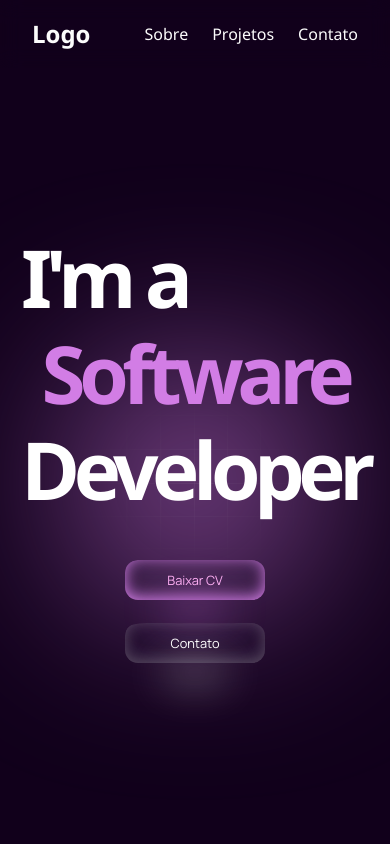
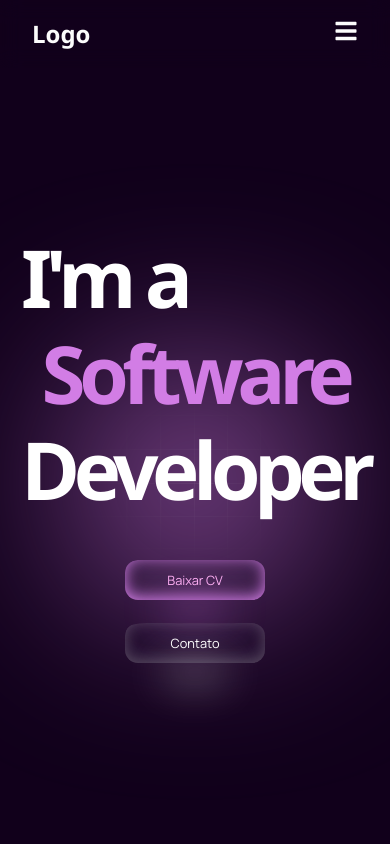
Before and after one commit to Viihgx/My-Portfolio, a React (Vite) app: page / in a window 390 px wide. Shown: the top 844 px of the page. Built offline with nearby package versions, Linux system fonts and the light colour scheme.

Commit message:
:sparkles: Header responsivo, adiciona menu hamburger para mobile

```diff
--- a/src/components/Navbar/Navbar.css
+++ b/src/components/Navbar/Navbar.css
@@ -38,3 +38,33 @@
 .hidden {
   transform: translateY(-100%);
 }
+
+.navbar-toggle {
+  display: none;
+  font-size: 1.5rem;
+  color: var(--text);
+  cursor: pointer;
+}
+
+/* Responsividade para telas pequenas (mobile) */
+@media screen and (max-width: 768px) {
+  .navbar-menu {
+    display: none;
+    flex-direction: column;
+    position: absolute;
+    top: 60px;
+    right: 0;
+    background-color: #250836fc;
+    width: 100%;
+    text-align: center;
+    padding: 1rem;
+  }
+
+  .navbar-menu.active {
+    display: flex;
+  }
+
+  .navbar-toggle {
+    display: block;
+  }
+}
--- a/src/components/Navbar/Navbar.tsx
+++ b/src/components/Navbar/Navbar.tsx
@@ -1,8 +1,10 @@
 import React, { useState, useEffect } from 'react';
+import { FaBars, FaTimes } from 'react-icons/fa';
 import './Navbar.css';
 
 const Navbar = () => {
   const [isHidden, setIsHidden] = useState(false);
+  const [isMobileMenuOpen, setIsMobileMenuOpen] = useState(false);
   const [lastScrollY, setLastScrollY] = useState(window.scrollY);
 
   useEffect(() => {
@@ -22,13 +24,20 @@ const Navbar = () => {
     };
   }, [lastScrollY]);
 
+  const handleMobileMenuToggle = () => {
+    setIsMobileMenuOpen(!isMobileMenuOpen);
+  };
+
   return (
     <nav className={`navbar ${isHidden ? 'hidden' : ''}`}>
       <div className="navbar-logo">Logo</div>
-      <div className="navbar-menu">
+      <div className={`navbar-menu ${isMobileMenuOpen ? 'active' : ''}`}>
         <a href="#about">Sobre</a>
         <a href="#projects">Projetos</a>
         <a href="#contact">Contato</a>
+      </div>
+      <div className="navbar-toggle" onClick={handleMobileMenuToggle}>
+        {isMobileMenuOpen ? <FaTimes /> : <FaBars />}
       </div>
     </nav>
   );
```
Lines whose indentation alone changed are shown as unchanged.
